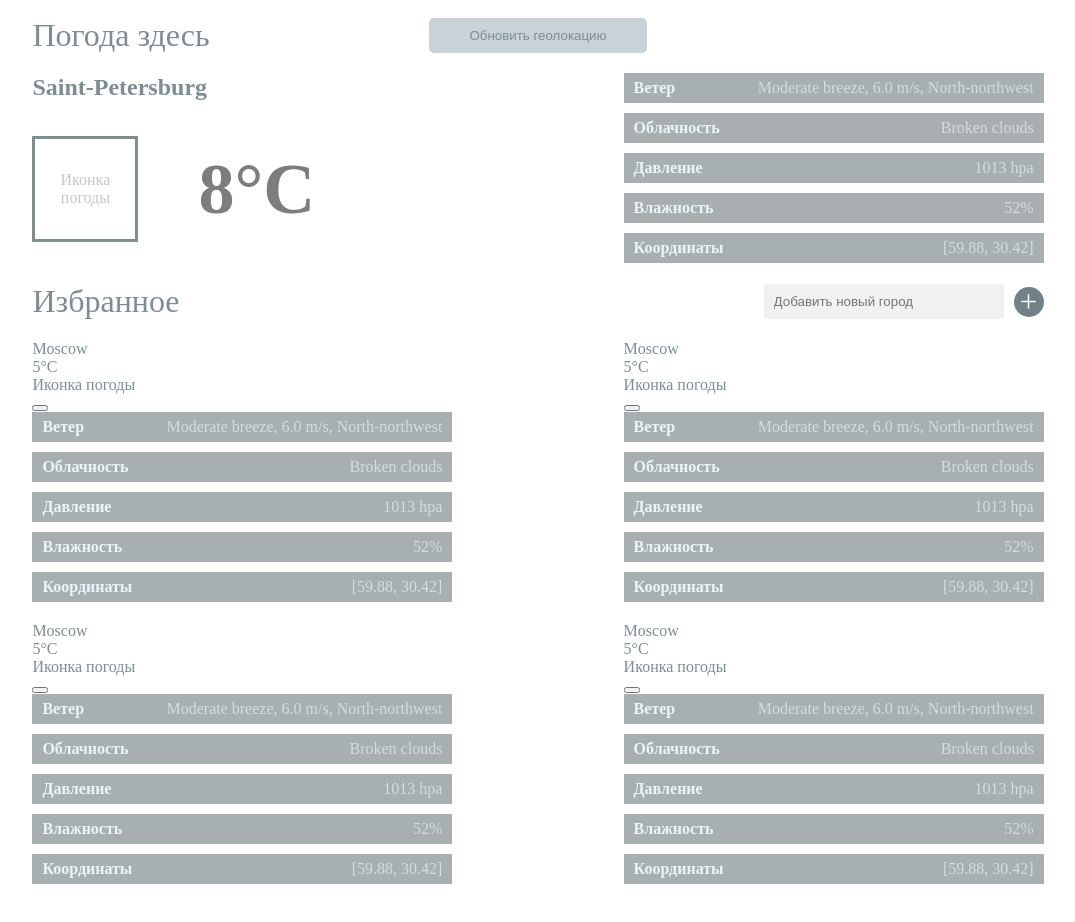
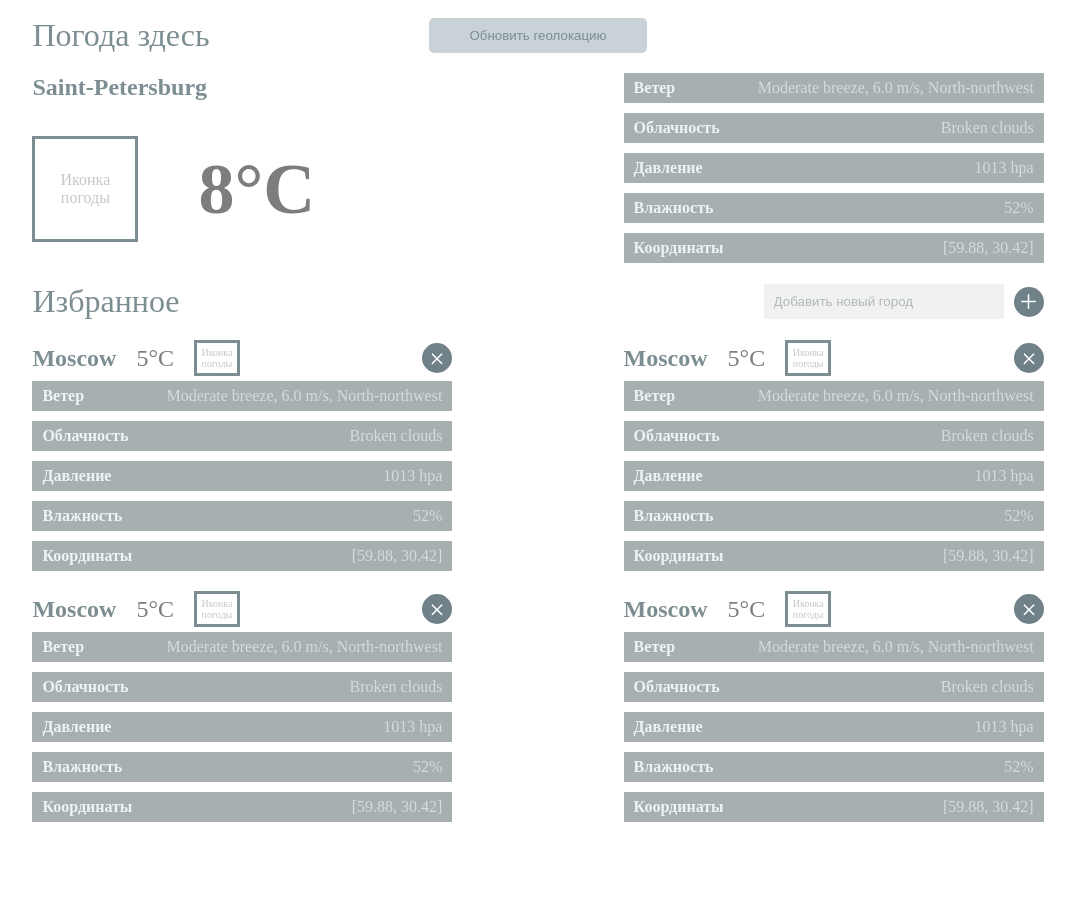
Before and after one commit to Bukilan/IMTOWeb4, a plain HTML site: page index.html in a window 1280 px wide. Shown: the whole page, without its empty margins (102-1177 px from the left). After the commit the page ends 860 px from the top, so only its background shows below. Drawn offline with Linux system fonts and the light colour scheme.

Commit message:
- finish common styls

```diff
--- a/index.css
+++ b/index.css
@@ -97,7 +97,7 @@ button {
     padding: 35px 0 20px;
 }
 
-.current-weather_location__temperature_icon {
+.current-weather_location__temperature_icon, .common-weather_icon {
     width: 100px;
     height: 100px;
     border: 3px solid #7d8e93;
@@ -127,13 +127,17 @@ button {
 
 .favourite-weather_input {
     border: none;
-    color: #a0a7a8;
+    color: #7d8e93;
     background: #f1f1f1;
     padding: 10px;
     width: 220px;
 }
 
-.plus_button {
+.favourite-weather_input::placeholder {
+    color: #afb8ba;
+}
+
+.plus_button, .close_button {
     background: #708188 url("./assets/images/plus.svg") no-repeat 50% 50%;
     background-size: 50%;
     border: none;
@@ -142,3 +146,38 @@ button {
     border-radius: 50%;
     margin-left: 10px;
 }
+
+.common-weather_container {
+    display: flex;
+    align-items: center;
+    justify-content: space-between;
+    padding-bottom: 5px;
+}
+
+.common-weather_inner-container {
+    display: flex;
+    align-items: center;
+    justify-content: flex-start;
+}
+
+.common-weather_city {
+    font-size: 24px;
+    font-weight: 800;
+    margin-right: 20px;
+}
+
+.common-weather_temperature {
+    font-size: 24px;
+    color: #7d7d7d;
+    margin-right: 20px;
+}
+
+.common-weather_icon {
+    width: 40px;
+    height: 30px;
+    font-size: 10px;
+}
+
+.close_button {
+    transform: rotate(45deg);
+}
```
